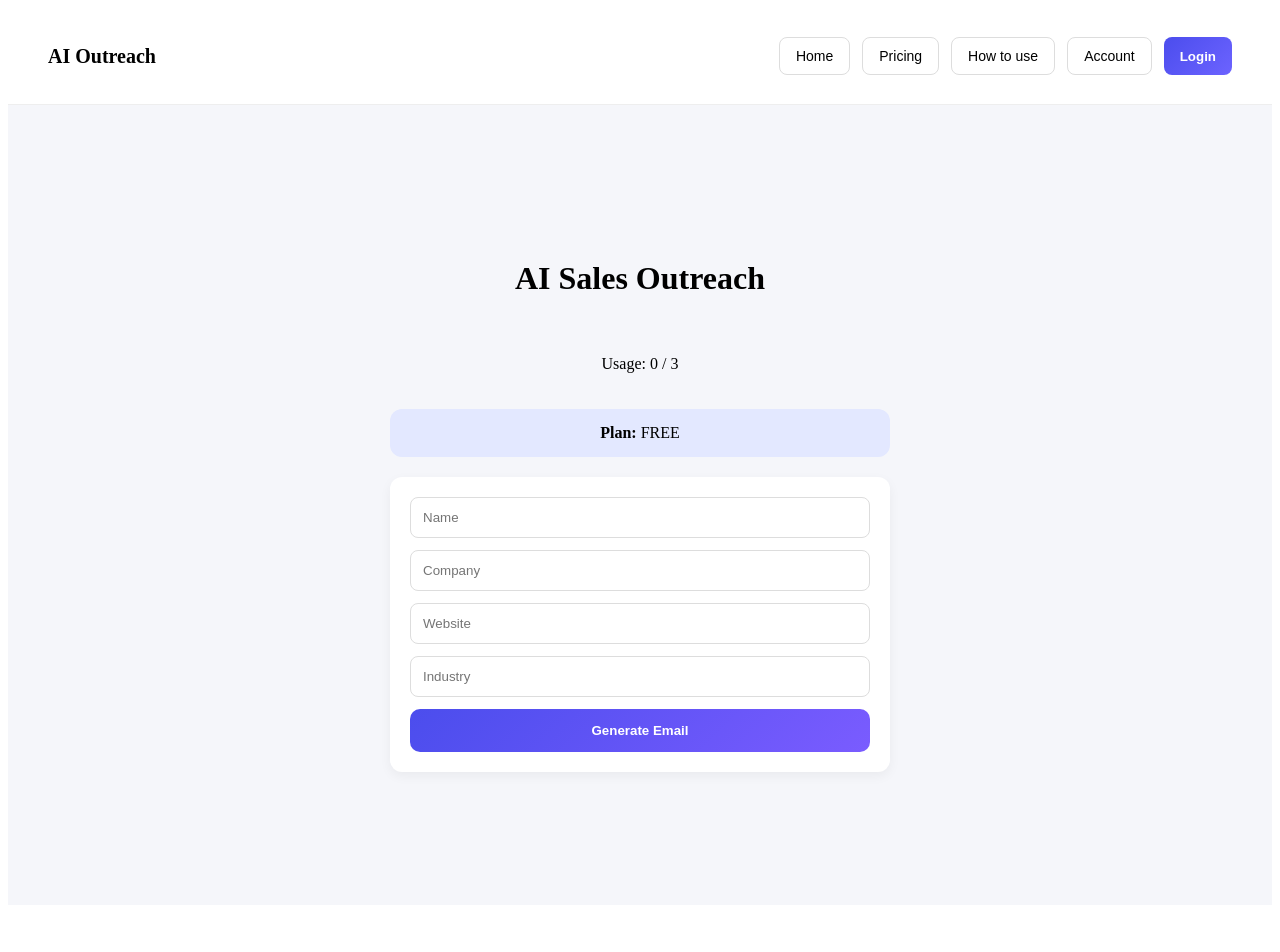
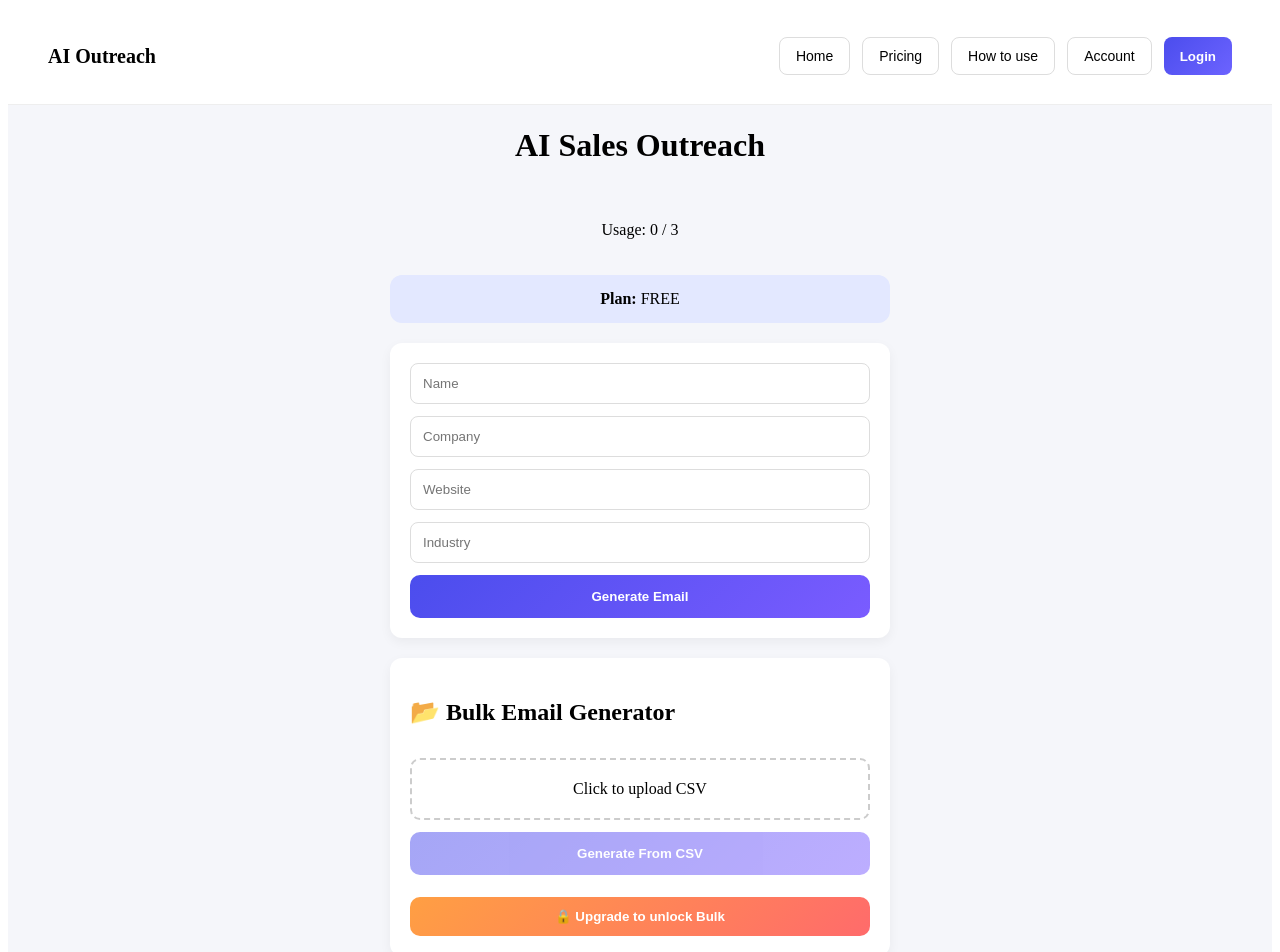
Before and after one commit to A-Gr33n/ai-outreach-generator, a Next.js app: page / in a window 1280 px wide. Shown: the top 952 px of the page. Before the commit the page ends 913 px from the top, so only its background shows below. Built offline with nearby package versions, Linux system fonts and the light colour scheme.

Commit message:
added back csv and bulk generator

```diff
--- a/pages/index.js
+++ b/pages/index.js
@@ -14,6 +14,7 @@ export default function Home() {
   const [email, setEmail] = useState("");
   const [user, setUser] = useState(null);
   const [message, setMessage] = useState("");
+  const [csvFile, setCsvFile] = useState(null);
 
   // ✅ PLAN LIMITS
   const getLimit = (plan) => {
@@ -49,6 +50,7 @@ export default function Home() {
     setForm({ ...form, [e.target.name]: e.target.value });
   };
 
+  // ✅ SINGLE EMAIL GENERATE
   const generateEmail = async () => {
     if (!user) {
       alert("Login first");
@@ -73,7 +75,6 @@ export default function Home() {
       const data = await res.json();
       setEmail(data.email);
 
-      // ✅ INCREMENT USAGE
       const updatedUser = {
         ...user,
         usage: (user.usage || 0) + 1,
@@ -88,6 +89,22 @@ export default function Home() {
     }
   };
 
+  // ✅ BULK GENERATE (LOCKED FOR FREE/STARTER)
+  const handleBulkGenerate = () => {
+    if (!user) return router.push("/login");
+
+    if (user.plan === "free" || user.plan === "starter") {
+      return alert("Upgrade to PRO to use Bulk Generator");
+    }
+
+    if (!csvFile) {
+      return alert("Upload CSV first");
+    }
+
+    // 🚀 placeholder (you can connect backend later)
+    alert("Bulk generation started 🚀");
+  };
+
   const plan = user?.plan || "free";
   const limit = getLimit(plan);
 
@@ -96,42 +113,22 @@ export default function Home() {
       <div style={styles.container}>
         <h1 style={styles.title}>AI Sales Outreach</h1>
 
-        {/* ✅ USAGE */}
+        {/* USAGE */}
         <p style={styles.usage}>
           Usage: {user?.usage || 0} / {limit === Infinity ? "∞" : limit}
         </p>
 
-        {/* ✅ PLAN BOX */}
+        {/* PLAN */}
         <div style={styles.planBox}>
           <strong>Plan:</strong> {plan.toUpperCase()}
         </div>
 
         {/* FORM */}
         <div style={styles.card}>
-          <input
-            name="name"
-            placeholder="Name"
-            style={styles.input}
-            onChange={handleChange}
-          />
-          <input
-            name="company"
-            placeholder="Company"
-            style={styles.input}
-            onChange={handleChange}
-          />
-          <input
-            name="website"
-            placeholder="Website"
-            style={styles.input}
-            onChange={handleChange}
-          />
-          <input
-            name="industry"
-            placeholder="Industry"
-            style={styles.input}
-            onChange={handleChange}
-          />
+          <input name="name" placeholder="Name" style={styles.input} onChange={handleChange} />
+          <input name="company" placeholder="Company" style={styles.input} onChange={handleChange} />
+          <input name="website" placeholder="Website" style={styles.input} onChange={handleChange} />
+          <input name="industry" placeholder="Industry" style={styles.input} onChange={handleChange} />
 
           <button style={styles.button} onClick={generateEmail}>
             Generate Email
@@ -140,12 +137,7 @@ export default function Home() {
 
         {/* MESSAGE */}
         {message && (
-          <p
-            style={{
-              ...styles.message,
-              color: message.includes("❌") ? "red" : "green",
-            }}
-          >
+          <p style={{ ...styles.message, color: message.includes("❌") ? "red" : "green" }}>
             {message}
           </p>
         )}
@@ -164,6 +156,42 @@ export default function Home() {
             </button>
           </div>
         )}
+
+        {/* 🔥 BULK SECTION */}
+        <div style={styles.card}>
+          <h2>📂 Bulk Email Generator</h2>
+
+          <label style={styles.uploadBox}>
+            <input
+              type="file"
+              accept=".csv"
+              hidden
+              onChange={(e) => setCsvFile(e.target.files[0])}
+            />
+            {csvFile ? `📄 ${csvFile.name}` : "Click to upload CSV"}
+          </label>
+
+          <button
+            style={{
+              ...styles.button,
+              opacity: (plan === "free" || plan === "starter") ? 0.5 : 1,
+              cursor: (plan === "free" || plan === "starter") ? "not-allowed" : "pointer",
+            }}
+            disabled={plan === "free" || plan === "starter"}
+            onClick={handleBulkGenerate}
+          >
+            Generate From CSV
+          </button>
+
+          {(plan === "free" || plan === "starter") && (
+            <button
+              style={styles.upgradeBtn}
+              onClick={() => router.push("/pricing")}
+            >
+              🔒 Upgrade to unlock Bulk
+            </button>
+          )}
+        </div>
       </div>
     </div>
   );
@@ -228,6 +256,14 @@ const styles = {
     cursor: "pointer",
   },
 
+  uploadBox: {
+    padding: "20px",
+    border: "2px dashed #ccc",
+    borderRadius: "10px",
+    textAlign: "center",
+    cursor: "pointer",
+  },
+
   emailBox: {
     whiteSpace: "pre-wrap",
     background: "#f9f9f9",
@@ -250,4 +286,15 @@ const styles = {
     textAlign: "center",
     fontWeight: "600",
   },
+
+  upgradeBtn: {
+    marginTop: "10px",
+    padding: "12px",
+    borderRadius: "10px",
+    border: "none",
+    fontWeight: "600",
+    cursor: "pointer",
+    background: "linear-gradient(135deg, #ff9f43, #ff6b6b)",
+    color: "#fff",
+  },
 };
```
